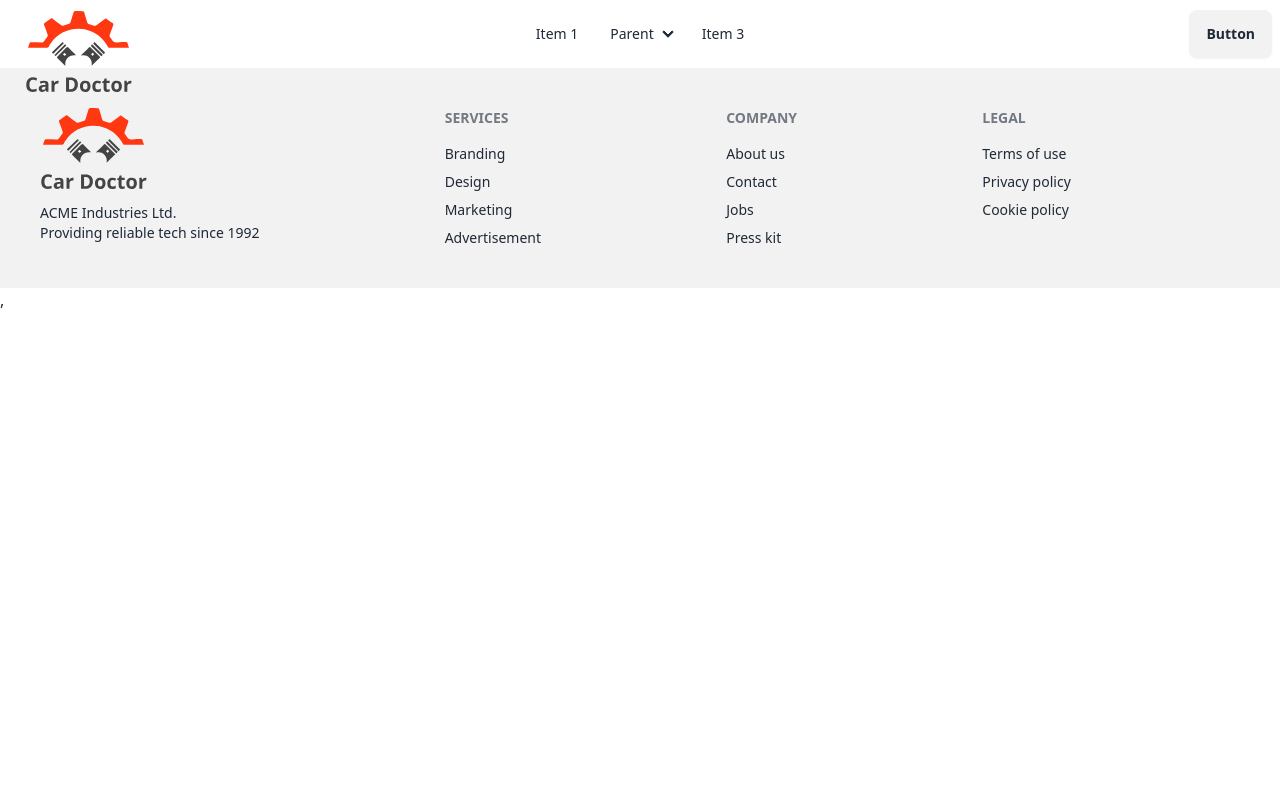
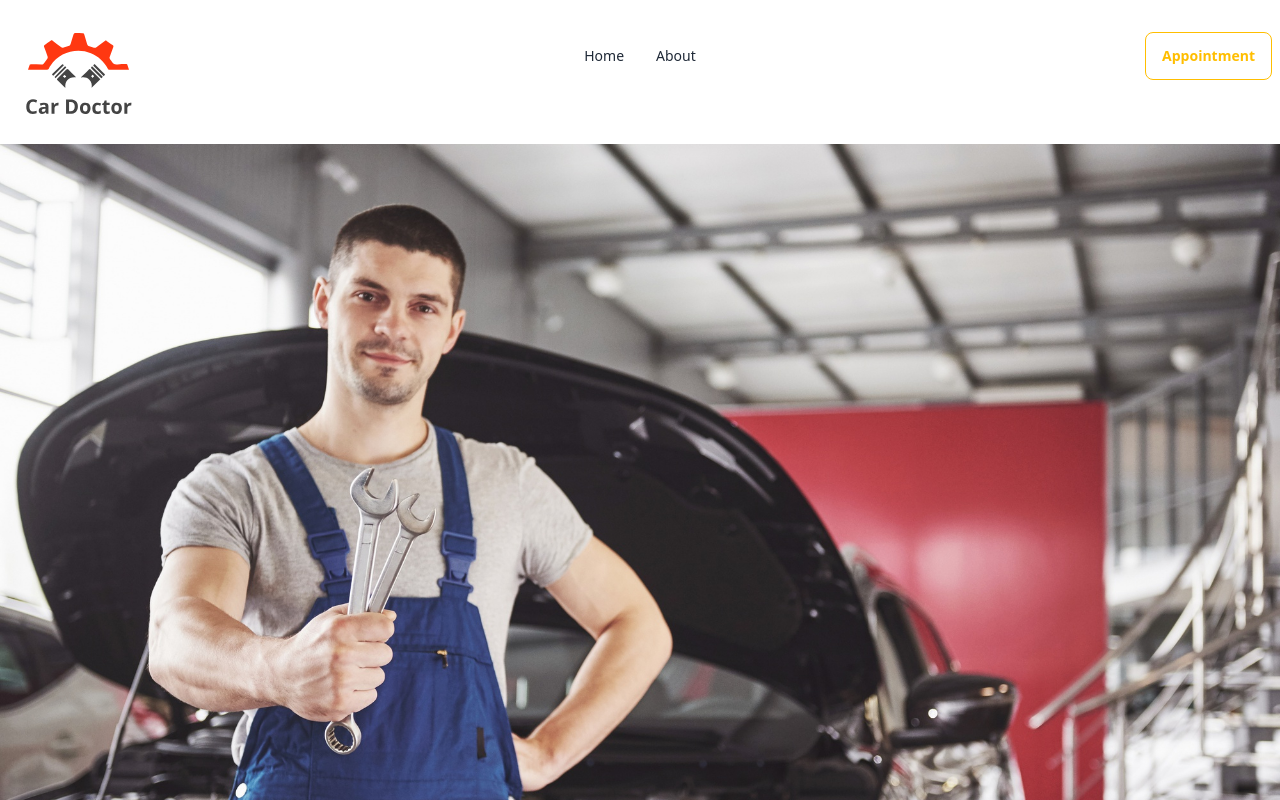
Before and after one commit to 0Karma0/car-doctor, a React (Vite) app: page / in a window 1280 px wide. Shown: the top 800 px of the page. Built offline with nearby package versions, Linux system fonts and the light colour scheme.

Commit message:
banner page added

```diff
--- /dev/null
+++ b/src/Pages/Home/Banner/Banner.jsx
@@ -0,0 +1,41 @@
+import img1 from '../../../assets/images/banner/1.jpg'
+import img2 from '../../../assets/images/banner/2.jpg'
+import img3 from '../../../assets/images/banner/3.jpg'
+import img4 from '../../../assets/images/banner/4.jpg'
+
+const Banner = () => {
+    return (
+        <div className="carousel w-full">
+            <div id="slide1" className="carousel-item relative w-full">
+                <img src={img1} className="w-full" />
+                <div className="absolute flex justify-end transform -translate-y-1/2 left-5 right-5 bottom-0">
+                    <a href="#slide4" className="btn btn-circle mr-5">❮</a>
+                    <a href="#slide2" className="btn btn-circle">❯</a>
+                </div>
+            </div>
+            <div id="slide2" className="carousel-item relative w-full">
+                <img src={img2} className="w-full" />
+                <div className="absolute flex justify-end transform -translate-y-1/2 left-5 right-5 bottom-0">
+                    <a href="#slide1" className="btn btn-circle mr-5">❮</a>
+                    <a href="#slide3" className="btn btn-circle">❯</a>
+                </div>
+            </div>
+            <div id="slide3" className="carousel-item relative w-full">
+                <img src={img3} className="w-full" />
+                <div className="absolute flex justify-end transform -translate-y-1/2 left-5 right-5 bottom-0">
+                    <a href="#slide2" className="btn btn-circle mr-5">❮</a>
+                    <a href="#slide4" className="btn btn-circle">❯</a>
+                </div>
+            </div>
+            <div id="slide4" className="carousel-item relative w-full">
+                <img src={img4} className="w-full" />
+                <div className="absolute flex justify-end transform -translate-y-1/2 left-5 right-5 bottom-0">
+                    <a href="#slide3" className="btn btn-circle mr-5">❮</a>
+                    <a href="#slide1" className="btn btn-circle">❯</a>
+                </div>
+            </div>
+        </div>
+    );
+};
+
+export default Banner;
--- a/src/Pages/Home/Home/Home.jsx
+++ b/src/Pages/Home/Home/Home.jsx
@@ -1,9 +1,10 @@
+import Banner from "../Banner/Banner";
 
 
 const Home = () => {
     return (
-        <div>
-
+        <div className="mb-8">
+            <Banner></Banner>
         </div>
     );
 };
--- a/src/Pages/Shared/Navbar/Navbar.jsx
+++ b/src/Pages/Shared/Navbar/Navbar.jsx
@@ -2,23 +2,21 @@ import { Link } from "react-router-dom";
 import logo from "../../../assets/logo.svg"
 
 const Navbar = () => {
+
+    const navItems = <>
+        <li><Link to="/">Home</Link></li>
+        <li><Link to="/about">About</Link></li>
+    </>
+
     return (
-        <div className="navbar bg-base-100">
+        <div className="navbar bg-base-100 h-28 mb-8">
             <div className="navbar-start">
                 <div className="dropdown">
                     <div tabIndex={0} role="button" className="btn btn-ghost lg:hidden">
                         <svg xmlns="http://www.w3.org/2000/svg" className="h-5 w-5" fill="none" viewBox="0 0 24 24" stroke="currentColor"><path strokeLinecap="round" strokeLinejoin="round" strokeWidth="2" d="M4 6h16M4 12h8m-8 6h16" /></svg>
                     </div>
                     <ul tabIndex={0} className="menu menu-sm dropdown-content mt-3 z-[1] p-2 shadow bg-base-100 rounded-box w-52">
-                        <li><a>Item 1</a></li>
-                        <li>
-                            <a>Parent</a>
-                            <ul className="p-2">
-                                <li><a>Submenu 1</a></li>
-                                <li><a>Submenu 2</a></li>
-                            </ul>
-                        </li>
-                        <li><a>Item 3</a></li>
+                        {navItems}
                     </ul>
                 </div>
                 <Link to="/" className="btn btn-ghost normal-case text-xl">
@@ -27,21 +25,11 @@ const Navbar = () => {
             </div>
             <div className="navbar-center hidden lg:flex">
                 <ul className="menu menu-horizontal px-1">
-                    <li><a>Item 1</a></li>
-                    <li>
-                        <details>
-                            <summary>Parent</summary>
-                            <ul className="p-2">
-                                <li><a>Submenu 1</a></li>
-                                <li><a>Submenu 2</a></li>
-                            </ul>
-                        </details>
-                    </li>
-                    <li><a>Item 3</a></li>
+                    {navItems}
                 </ul>
             </div>
             <div className="navbar-end">
-                <a className="btn">Button</a>
+                <a className="btn btn-outline btn-warning">Appointment</a>
             </div>
         </div>
     );
```
